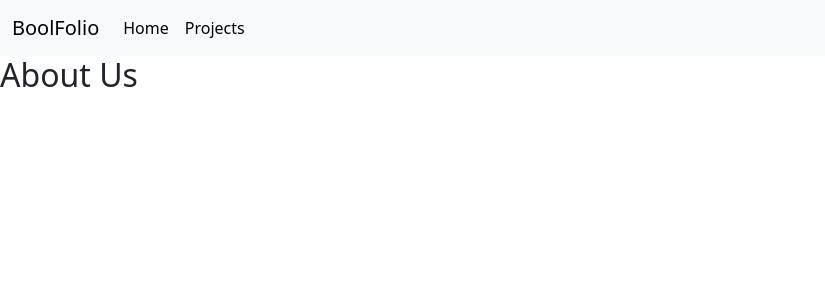
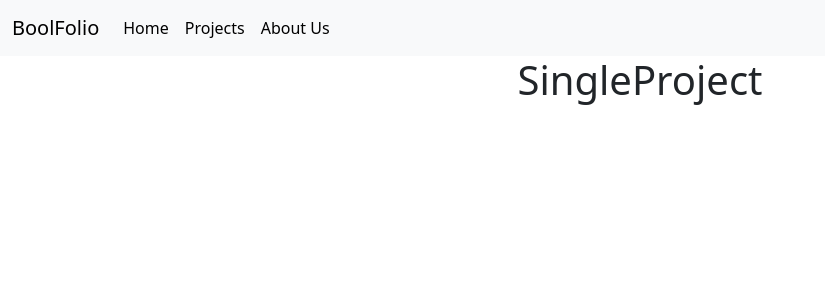
Before and after one commit to cioby09/vite-boolfolio, a Vue app: page /projects/1 in a window 1280 px wide. Shown: the top 300 px of the page, without its empty margins (0-825 px from the left). Built offline with nearby package versions, Linux system fonts and the light colour scheme.

Commit message:
SingleProject page created

```diff
--- a/src/App.vue
+++ b/src/App.vue
@@ -12,7 +12,6 @@ export default {
 <template>
   <AppHeader />
   <router-view></router-view>
-  <About />
 </template>
 
 <style lang="scss">
--- a/src/components/AppHeader.vue
+++ b/src/components/AppHeader.vue
@@ -11,6 +11,10 @@ export default {
                 {
                     label: "Projects",
                     routeName: "projects"
+                },
+                {
+                    label: "About Us",
+                    routeName: "aboutUs"
                 },
 
             ]
--- a/src/components/ProjectCard.vue
+++ b/src/components/ProjectCard.vue
@@ -23,6 +23,8 @@ export default {
         <h5 v-if="project.type">{{ project.type.name }}</h5>
         <span v-else>Nessuna tipologia</span>
         <h6 v-for="element in project.technologies">{{ element.name }}</h6>
+        <router-link :to='{ name: "singleProject", params: { slug: project.slug } }'
+            class="btn btn-primary ">Details</router-link>
     </div>
 </template>
 
--- a/src/pages/Home.vue
+++ b/src/pages/Home.vue
@@ -5,7 +5,7 @@ export default {
 </script>
 
 <template>
-    <h1>Home page</h1>
+    <h1 class="text-center">Home page</h1>
 </template>
 
 <style lang="scss" scoped></style>
--- a/vite.config.js
+++ b/src/pages/SingleProject.vue
@@ -1,7 +1,11 @@
-import { defineConfig } from 'vite'
-import vue from '@vitejs/plugin-vue'
+<script>
+export default {
+    name: "SingleProject"
+}
+</script>
 
-// https://vitejs.dev/config/
-export default defineConfig({
-  plugins: [vue()],
-})
+<template>
+    <h1 class="text-center">SingleProject</h1>
+</template>
+
+<style lang="scss" scoped></style>
--- a/src/router.js
+++ b/src/router.js
@@ -1,6 +1,8 @@
 import { createRouter, createWebHistory } from "vue-router";
 import Home from "./pages/Home.vue";
 import ProjectsList from "./pages/ProjectsList.vue";
+import About from "./pages/About.vue"
+import SingleProject from "./pages/SingleProject.vue"
 
 const router = createRouter({
     history: createWebHistory(),
@@ -14,6 +16,16 @@ const router = createRouter({
             path: "/projects",
             name: "projects",
             component: ProjectsList,
+        },
+        {
+            path: "/projects/:slug",
+            name: "singleProject",
+            component: SingleProject,
+        },
+        {
+            path: "/aboutUs",
+            name: "aboutUs",
+            component: About,
         }
     ]
 
```
